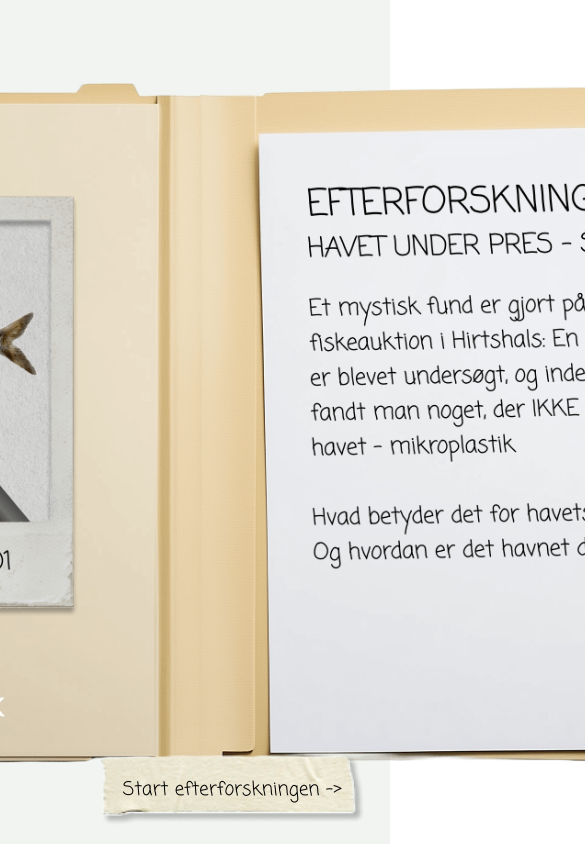
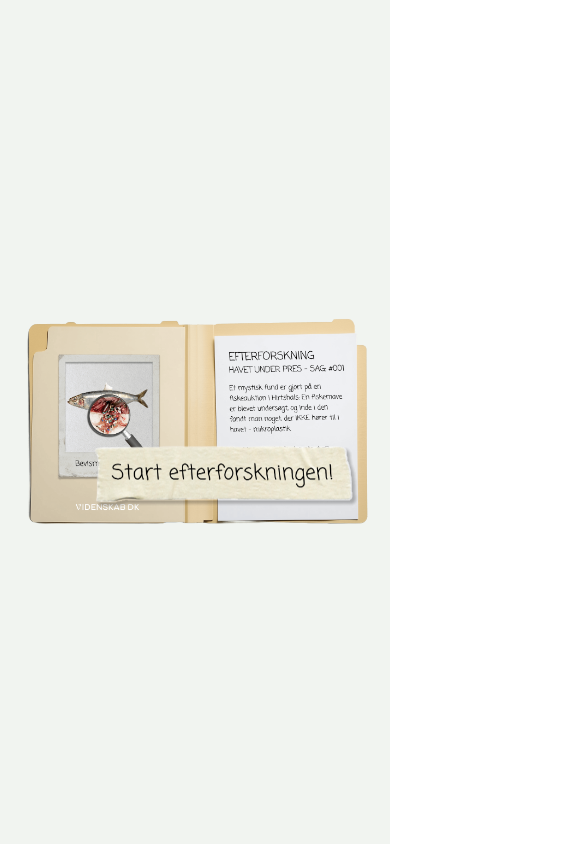
Before and after one commit to FrejaKM/mikroplastik, a Vue app: page /#/ in a window 390 px wide. Shown: the top 844 px of the page, 585 px wide, since content can reach past the window. Built offline with nearby package versions, Linux system fonts and the light colour scheme; a web font is replaced by a local one.

Commit message:
Refactor File component layout and styling for improved responsiveness and design

```diff
--- a/src/components/File.vue
+++ b/src/components/File.vue
@@ -1,11 +1,11 @@
 <template>
     <div class="file-container">
-        <img src="/images/games+completion/file.png" alt="" class="file-image" />
-
-        <button class="start-button">
-            <router-link to="/board">Start efterforskningen -></router-link>
-        </button>
-
+        <div class="file-image-wrapper">
+            <img src="/images/games+completion/file.png" alt="" class="file-image" />
+            <button class="start-button">
+                <router-link to="/board"></router-link>
+            </button>
+        </div>
     </div>
 </template>
 
@@ -21,36 +21,33 @@
     box-sizing: border-box;
 }
 
+.file-image-wrapper {
+    position: relative;
+    display: inline-block;
+}
+
 .file-image {
     display: block;
     width: 140vh;
+    max-width: 90vw;
+    height: auto;
 }
 
 .start-button {
     position: absolute;
-    border: 1px solid #000000;
-    padding: var(--padding-small) var(--padding-medium);
-    text-align: center;
-    text-decoration: none;
-    display: inline-block;
-    right: var(--padding-large);
-    bottom: clamp(20px, 2vh, 40px);
-    background-image: url('/images/ui/button_long.png');
+    border: none;
+    background-image: url('/images/ui/begin_btn.png');
     background-color: transparent;
-    width: auto;
-    height: var(--button-height);
     background-position: center;
     background-repeat: no-repeat;
+    z-index: 1000;
+    cursor: pointer;
+    animation: pulse 2s ease-in-out infinite;
     background-size: contain;
-    font-family: 'Coming Soon', cursive;
-    font-weight: 300;
-    color: rgb(0, 0, 0);
-    padding: var(--padding-medium);
-    font-size: var(--font-medium);
-    cursor: pointer;
-    z-index: 1000;
-    border: none;
-    animation: pulse 2s ease-in-out infinite;
+    right: 5%;
+    bottom: 5%;
+    width: 30vh;
+    height: 10vh;
 }
 
 .start-button:hover {
```
Also changed, not shown: public/images/ui/begin_btn.png (added).
